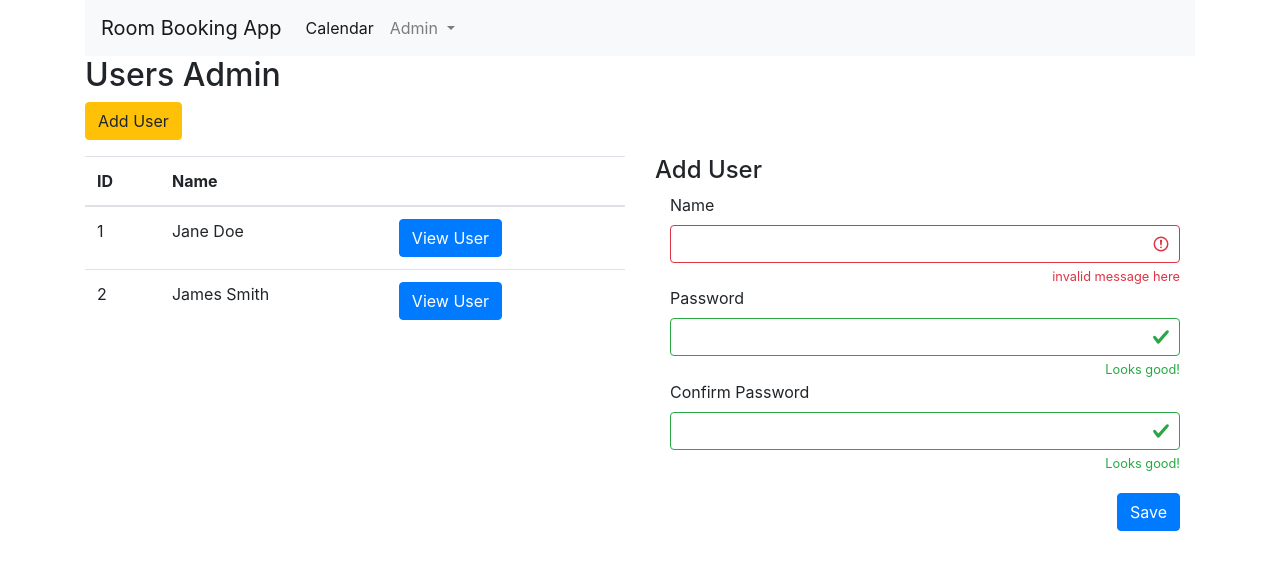
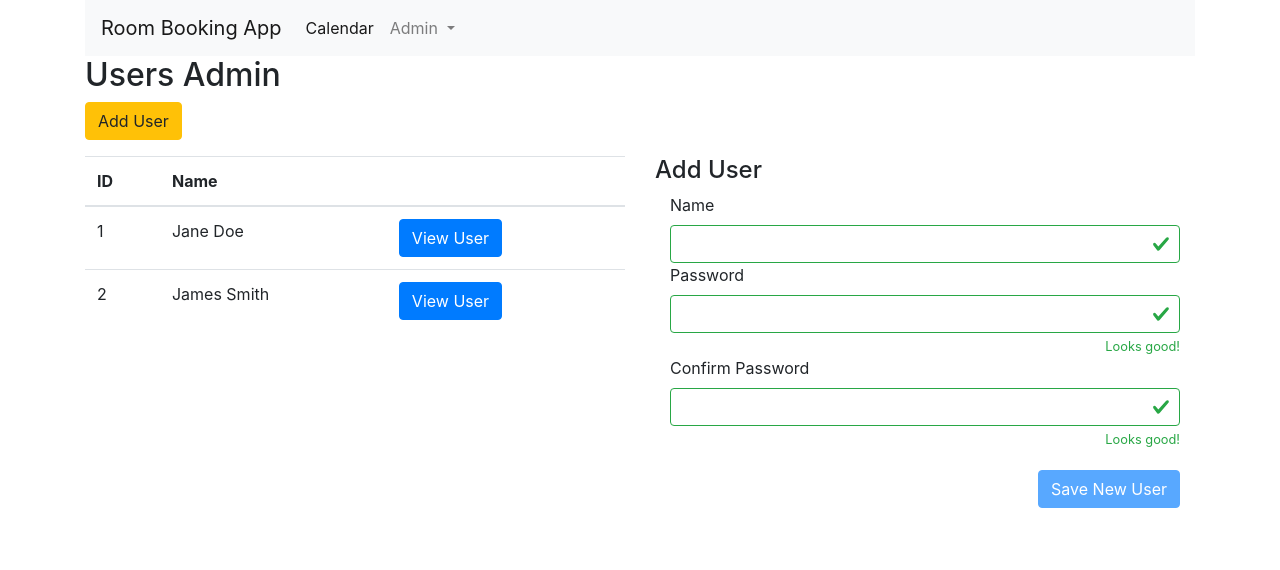
Before and after one commit to roshan-shahukhal/room-booking-app-client, an Angular app: page /admin/users in a window 1280 px wide. Both pictures are taken after a click on the link "Add User". Shown: the top 570 px of the page. Built offline with nearby package versions, Linux system fonts and the light colour scheme.

Commit message:
seperated out user add and edit

```diff
--- /dev/null
+++ b/src/app/admin/users/user-add/user-add.component.html
@@ -0,0 +1,34 @@
+<h4>Add User</h4>
+
+<form #userForm="ngForm">
+      <div class="col-md-12 mb-6">
+        <label for="name">Name</label>
+        <input type="text" class="form-control {{ formUser.name == '' ? 'is-invalid' : 'is-valid'}}" id="name" [(ngModel)]="formUser.name" name="name" required>
+        <div class="invalid-feedback error-msg" *ngIf="formUser.name == ''">
+          Name is required.
+        </div>
+      </div>
+
+      <div class="col-md-12 mb-6" *ngIf="formUser.id == null">
+        <label for="password">Password</label>
+        <input type="password" class="form-control is-valid" id="password" [(ngModel)]="password" name="password" required>
+        <div class="valid-feedback error-msg">
+          Looks good!
+        </div>
+      </div>
+
+      <div class="col-md-12 mb-6" *ngIf="formUser.id == null">
+        <label for="confirmPassword">Confirm Password</label>
+        <input type="password" class="form-control is-valid" id="confirmPassword" value="" required>
+        <div class="valid-feedback error-msg">
+          Looks good!
+        </div>
+      </div>
+
+      <div class="col-md-12 mb-6 text-right">
+        <button class="btn btn-primary" style="margin-top: 20px;" type="button" (click)="onSave()" [disabled]="userForm.invalid">
+          Save New User
+        </button>
+      </div>
+
+  </form>
--- /dev/null
+++ b/src/app/admin/users/user-add/user-add.component.ts
@@ -0,0 +1,29 @@
+import { Router } from '@angular/router';
+import { DataService } from './../../../data.service';
+import { User } from './../../../model/user.model';
+import { Component, OnInit, Input } from '@angular/core';
+
+@Component({
+  selector: 'app-user-add',
+  templateUrl: './user-add.component.html',
+  styleUrls: ['./user-add.component.css']
+})
+export class UserAddComponent implements OnInit {
+
+  formUser: User;
+  password: string;
+
+  constructor(private dataService: DataService,
+              private router: Router) { }
+
+  ngOnInit(): void {
+    this.formUser = new User();
+  }
+
+  onSave() {
+      this.dataService.addNewUser(this.formUser, this.password).subscribe(
+        (user) => {
+        this.router.navigate(['admin', 'users'], {queryParams: {id: user.id, action: 'view'}});
+      });
+  }
+}
--- a/src/app/admin/users/user-edit/user-edit.component.css
+++ b/src/app/admin/users/user-edit/user-edit.component.css
@@ -0,0 +1,3 @@
+input.ng-invalid {
+    border: 1px solid red;
+}
--- a/src/app/admin/users/user-edit/user-edit.component.html
+++ b/src/app/admin/users/user-edit/user-edit.component.html
@@ -1,32 +1,18 @@
-<h4>{{ formUser.id == null ? 'Add' : 'Edit' }} User</h4>
+<h4>Edit User</h4>
 
-<form>
+<form #userForm="ngForm">
       <div class="col-md-12 mb-6">
         <label for="name">Name</label>
-        <input type="text" class="form-control is-invalid" id="name" [(ngModel)]="formUser.name" name="name" required>
-        <div class="invalid-feedback error-msg">
-          invalid message here
-        </div>
-      </div>
-
-      <div class="col-md-12 mb-6" *ngIf="formUser.id == null">
-        <label for="password">Password</label>
-        <input type="password" class="form-control is-valid" id="password" [(ngModel)]="password" name="password" required>
-        <div class="valid-feedback error-msg">
-          Looks good!
-        </div>
-      </div>
-
-      <div class="col-md-12 mb-6" *ngIf="formUser.id == null">
-        <label for="confirmPassword">Confirm Password</label>
-        <input type="password" class="form-control is-valid" id="confirmPassword" value="" required>
-        <div class="valid-feedback error-msg">
-          Looks good!
+        <input type="text" class="form-control {{ formUser.name == '' ? 'is-invalid' : 'is-valid'}}" id="name" [(ngModel)]="formUser.name" name="name" required>
+        <div class="invalid-feedback error-msg" *ngIf="formUser.name == ''">
+          Name is required.
         </div>
       </div>
 
       <div class="col-md-12 mb-6 text-right">
-        <button class="btn btn-primary" style="margin-top: 20px;" type="button" (click)="onSaveOrUpdate()">{{ formUser.id == null ? 'Save' : 'Update' }}</button>
+        <button class="btn btn-primary" style="margin-top: 20px;" type="button" (click)="onUpdate()" [disabled]="userForm.invalid">
+          Update User
+        </button>
       </div>
 
   </form>
--- a/src/app/admin/users/user-edit/user-edit.component.ts
+++ b/src/app/admin/users/user-edit/user-edit.component.ts
@@ -15,33 +15,18 @@ export class UserEditComponent implements OnInit {
 
   formUser: User;
 
-  action: string;
-
-  password: string;
-
   constructor(private dataService: DataService,
-              private router: Router) {
-
-  }
+              private router: Router) {}
 
   ngOnInit(): void {
     this.formUser = Object.assign({}, this.user);
   }
 
-  onSaveOrUpdate() {
-    if (this.formUser.id == null) {
-      this.dataService.addNewUser(this.formUser, this.password).subscribe(
-        (user) => {
-        this.router.navigate(['admin', 'users'], {queryParams: {id: user.id, action: 'view'}});
-      });
-    } else {
+  onUpdate() {
       this.dataService.updateUser(this.formUser).subscribe(
         (user) => {
           this.router.navigate(['admin', 'users'], {queryParams: {id: user.id, action: 'view'}});
         }
       );
-    }
-
   }
-
 }
--- a/src/app/admin/users/users.component.html
+++ b/src/app/admin/users/users.component.html
@@ -26,6 +26,7 @@
 
     <div class="col-6">
         <app-user-detail [user]="selectedUser" *ngIf="action === 'view'"></app-user-detail>
-        <app-user-edit [user]="selectedUser" *ngIf="action === 'edit' || action === 'add'"></app-user-edit>
+        <app-user-edit [user]="selectedUser" *ngIf="action === 'edit'"></app-user-edit>
+        <app-user-add *ngIf="action === 'add'"></app-user-add>
     </div>
 </div>
--- a/src/app/admin/users/users.component.ts
+++ b/src/app/admin/users/users.component.ts
@@ -31,7 +31,7 @@ export class UsersComponent implements OnInit {
       if (id) {
         this.selectedUser = this.users.find( user => {
           return user.id === +id;
-        })
+        });
       }
     });
 
--- a/src/app/app.module.ts
+++ b/src/app/app.module.ts
@@ -12,6 +12,7 @@ import { RoomDetailComponent } from './admin/rooms/room-detail/room-detail.compo
 import { UserDetailComponent } from './admin/users/user-detail/user-detail.component';
 import { UserEditComponent } from './admin/users/user-edit/user-edit.component';
 import { FormsModule } from '@angular/forms';
+import { UserAddComponent } from './admin/users/user-add/user-add.component';
 
 
 const routes: Routes = [
@@ -33,6 +34,7 @@ const routes: Routes = [
     PageNotFoundComponent,
     UserDetailComponent,
     UserEditComponent,
+    UserAddComponent,
   ],
   imports: [
     BrowserModule,
```
Also changed, not shown: src/app/admin/users/user-add/user-add.component.css (added), 1 other file (tests, documents, lock files or other folders).
